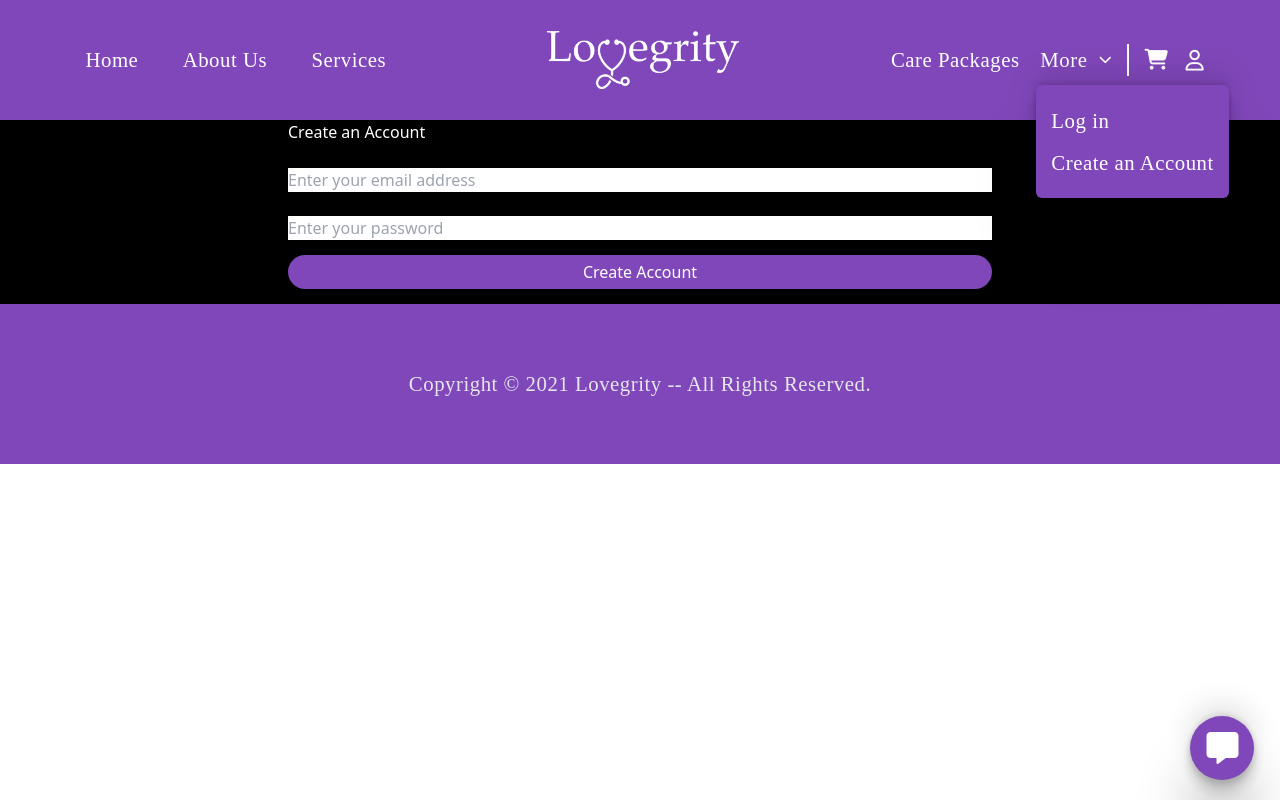
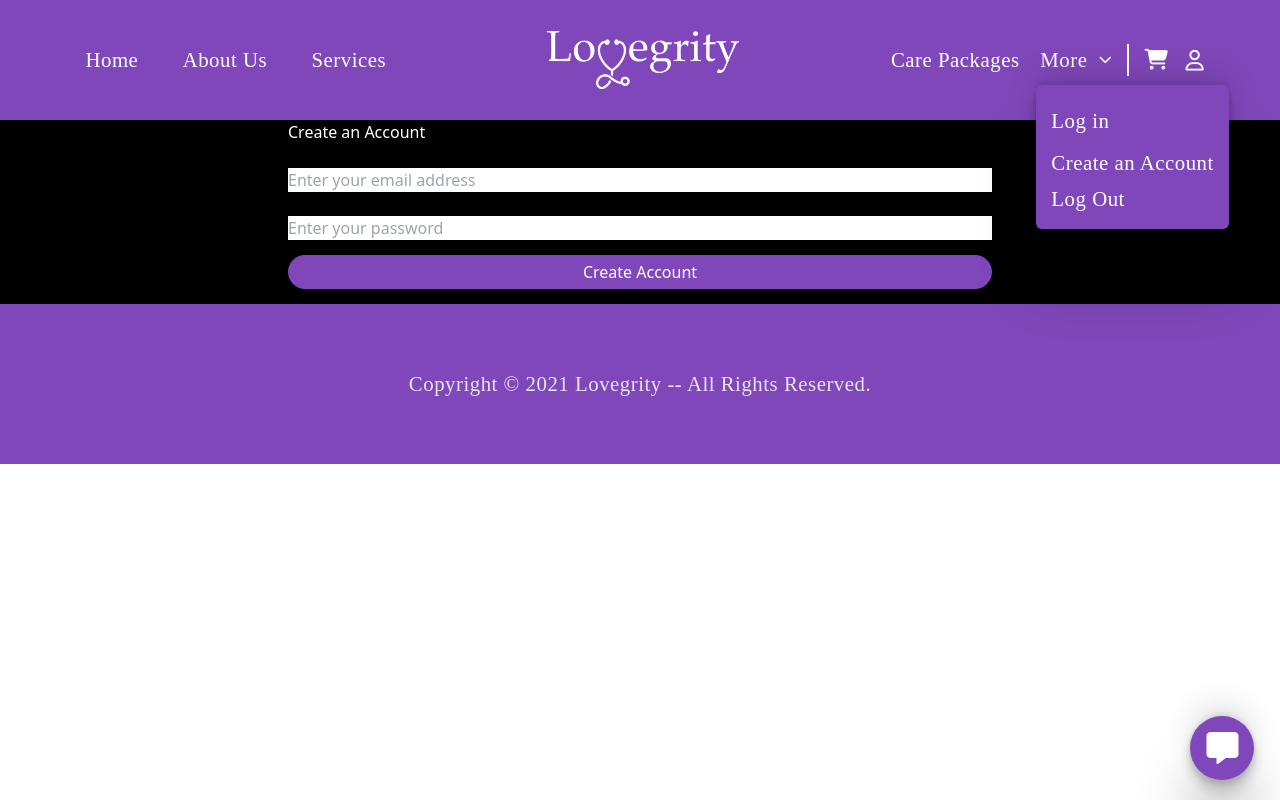
Before and after one commit to FullStackJustin/lovegrity-site, a React (Create React App) app in the folder client/: page /registration in a window 1280 px wide. Both pictures are taken after a click on the button 1194 px from the left and 59 px from the top of the page. Built offline with nearby package versions, Linux system fonts and the light colour scheme.

Commit message:
nothing changed: login is still bugged; must revist

```diff
--- a/client/src/components/navbar.js
+++ b/client/src/components/navbar.js
@@ -1,5 +1,5 @@
 import { getAuth, signOut } from "firebase/auth";
-import { useState } from "react"
+import { useEffect, useState } from "react"
 import lovegrityLogo from "../assets/lovegrityLogo.png"
 import "../styles/nav.css"
 
@@ -46,9 +46,20 @@ const Navbar = () => {
     //     }
     // }
 
-    const logout = () => {
+    const logout = (e) => {
+        e.preventDefault();
         signOut(user)
+
     }
+    const [loggedIn, setLoggedIn] = useState()
+    console.log(loggedIn)
+    useEffect(() => {
+        if(user.currentUser !== null){
+            setLoggedIn(true)
+        } else {
+            setLoggedIn(false)
+        }
+    },[])
 
 
     window.addEventListener('scroll', () => { navToggle() })
@@ -110,18 +121,19 @@ const Navbar = () => {
                             <div className="transferToMenu inlineBlock ">
                                 <button onClick={toggleUserDropdown} className="userDropBtn flex flex-row my-auto items-center"><i className="transferToMenu fa-regular fa-user"></i></button>
                                 <div id="userDropContent" className="usersDropContent absolute right-[4vw] mt-[15px] mx-auto hidden bg-[#8047BA] p-[15px] rounded-md shadow-custom-shadow z-50">
-                                    {user.currentUser ?
+                                    {loggedIn ?
                                     <>
                                         <p className="block pb-[15px]">Signed in as:</p>
                                         <p className="block py-[5px]">{user.currentUser ? user.currentUser.email : ""}</p>
                                         <hr />
                                         <p className="block py-[5px]">Bookings</p>
                                         <p className="block py-[5px]">My Account</p>
-                                        <button onClick={logout}>Log Out</button>
+                                       <a href="/"><button onClick={logout}>Log Out</button></a>
                                     </> :
                                     <>
                                         <a href="/login"><p className="block py-[5px]">Log in</p></a>
                                         <a href="/registration"><p className="block py-[5px]">Create an Account</p></a>
+                                        <button onClick={logout}>Log Out</button>
                                     </>
                                     }
                                 </div>
--- a/client/src/pages/login.js
+++ b/client/src/pages/login.js
@@ -9,8 +9,10 @@ const Login = () => {
     const [loginPassword, setLoginPassword] = useState("");
     const navigate = useNavigate();
     const user = getAuth();
+    console.log(loginEmail, loginPassword, user.currentUser)
 
-    const handleLogin = async() => {
+    const handleLogin = async(e) => {
+        e.preventDefault();
         if (!user.currentUser){
             try {
                 await signInWithEmailAndPassword(auth, loginEmail, loginPassword)
@@ -27,7 +29,7 @@ const Login = () => {
         <div>
             <div className="h-[15vh] w-screen bg-[#8047BA] "></div>
             <div className="w-full min-h-fit">
-                <form onSubmit={handleLogin}>
+                <form id='loginForm' onSubmit={handleLogin}>
                     <input onChange={(e) => setLoginEmail(e.target.value)} type="email" placeholder='Enter your email address'></input>
                     <input onChange={(e) => setLoginPassword(e.target.value)} type="password" placeholder='Enter your password'></input>
                     <button type="submit">Log In</button>
--- a/client/src/pages/signup.js
+++ b/client/src/pages/signup.js
@@ -37,7 +37,7 @@ const Registration = () => {
                         <header>Create an Account</header>
                     </div>
                     <br />
-                    <form onSubmit={register} className="mx-auto w-full flex flex-col ">
+                    <form onSubmit={register} id='regForm' className="mx-auto w-full flex flex-col ">
                         <input onChange={(e) => setRegEmail(e.target.value)} type="email" placeholder='Enter your email address'></input>
                         <br />
                         <input onChange={(e) => setRegPassword(e.target.value)} type="password" placeholder='Enter your password'></input>
```
